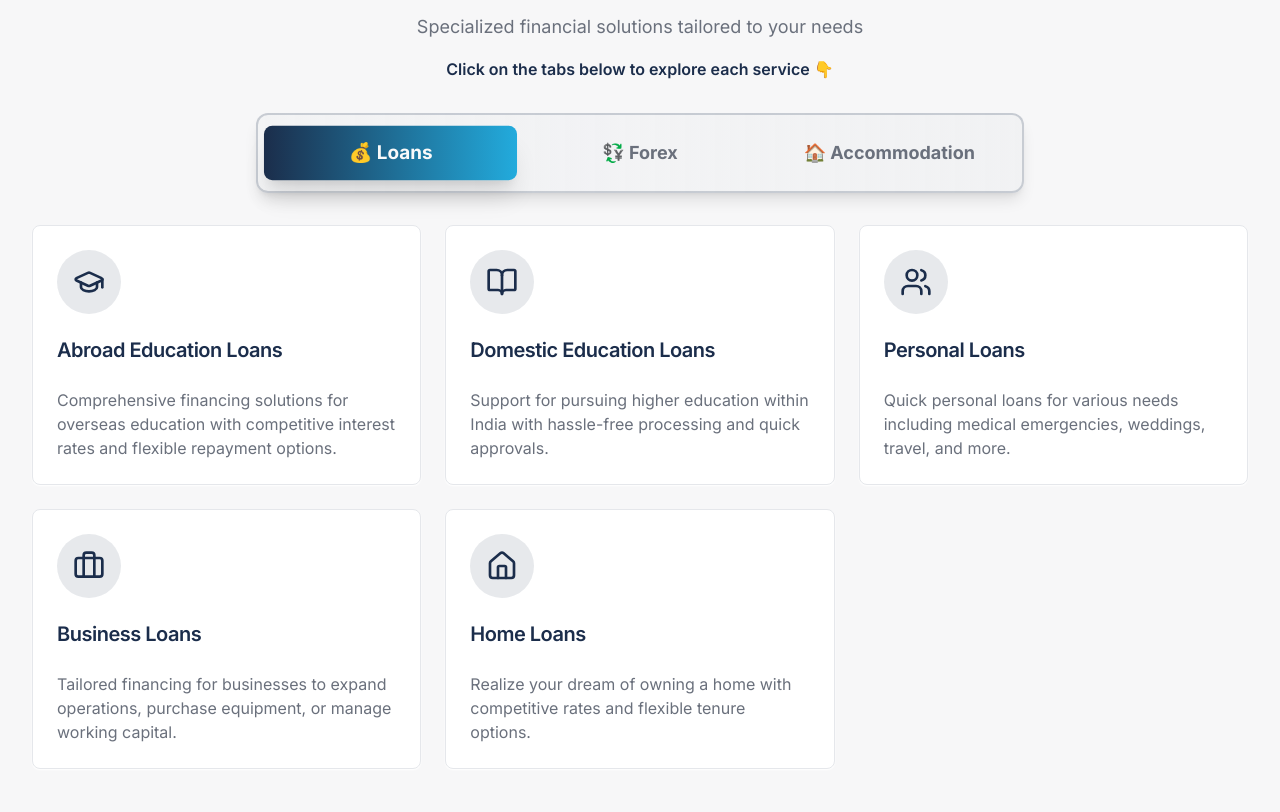
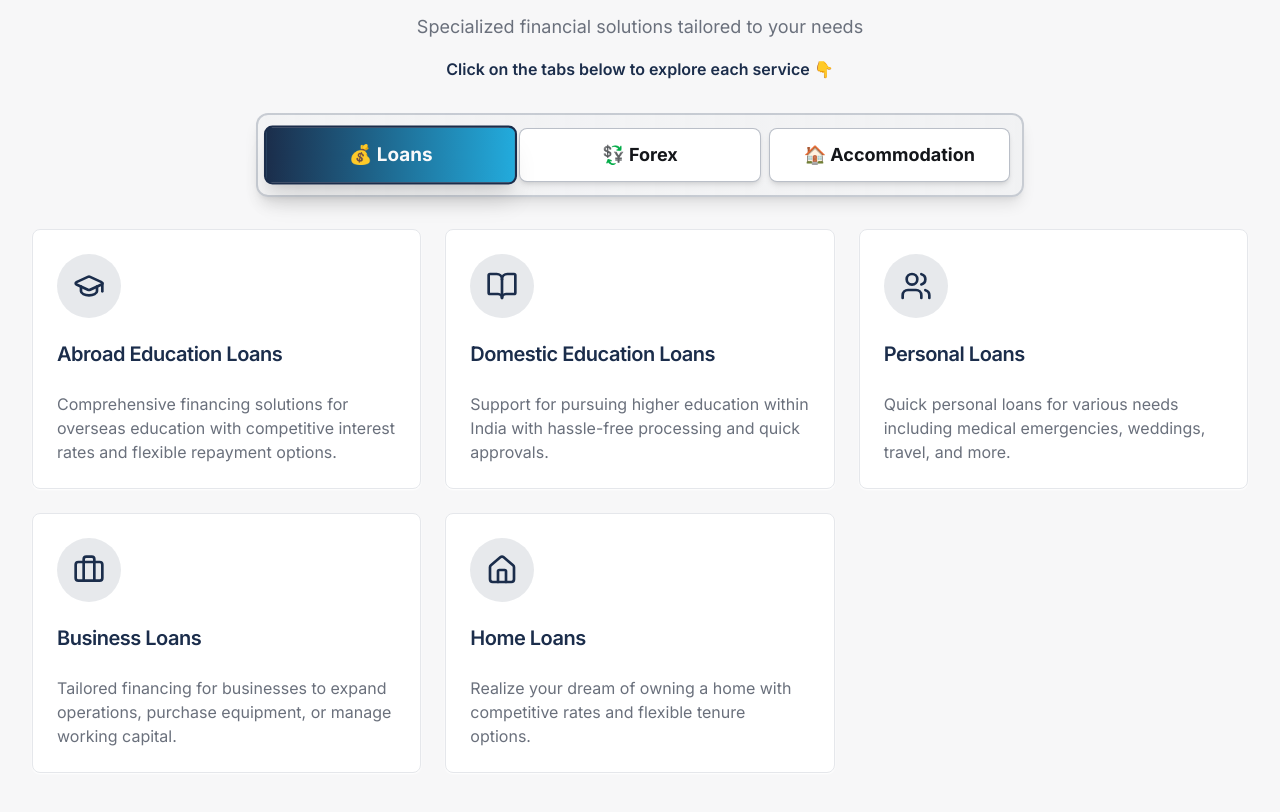
Before and after one commit to shivakothwal/winfin-website-91716, a React (Vite) app: page /services in a window 1280 px wide. Shown: the part 860-1672 px from the top of the page. Built offline with nearby package versions, Linux system fonts and the light colour scheme; the HTML template or start-up script is replaced by a standard one.

Commit message:
Refactor tab styling on Services page

```diff
--- a/src/components/ui/tabs.tsx
+++ b/src/components/ui/tabs.tsx
@@ -27,7 +27,9 @@ const TabsTrigger = React.forwardRef<
   <TabsPrimitive.Trigger
     ref={ref}
     className={cn(
-      "inline-flex items-center justify-center whitespace-nowrap rounded-lg px-6 py-3 text-base font-bold ring-offset-background transition-all duration-300 hover:bg-primary/10 hover:scale-105 hover:shadow-md cursor-pointer data-[state=active]:bg-gradient-to-r data-[state=active]:from-primary data-[state=active]:to-secondary data-[state=active]:text-primary-foreground data-[state=active]:shadow-xl data-[state=active]:scale-105 data-[state=inactive]:text-muted-foreground focus-visible:outline-none focus-visible:ring-2 focus-visible:ring-primary focus-visible:ring-offset-2 disabled:pointer-events-none disabled:opacity-50",
+      "inline-flex items-center justify-center whitespace-nowrap rounded-lg px-6 py-3 text-base font-bold ring-offset-background transition-all duration-300 cursor-pointer focus-visible:outline-none focus-visible:ring-2 focus-visible:ring-primary focus-visible:ring-offset-2 disabled:pointer-events-none disabled:opacity-50",
+      "data-[state=inactive]:bg-white data-[state=inactive]:text-foreground data-[state=inactive]:shadow-md data-[state=inactive]:hover:shadow-lg data-[state=inactive]:hover:scale-105 data-[state=inactive]:border data-[state=inactive]:border-primary/30",
+      "data-[state=active]:bg-gradient-to-r data-[state=active]:from-primary data-[state=active]:to-secondary data-[state=active]:text-primary-foreground data-[state=active]:shadow-xl data-[state=active]:scale-105 data-[state=active]:border-2 data-[state=active]:border-primary",
       className,
     )}
     {...props}
```
